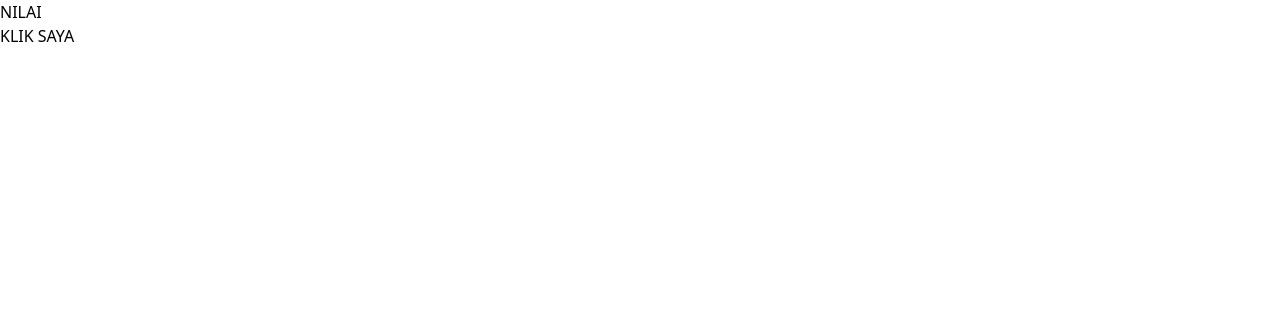
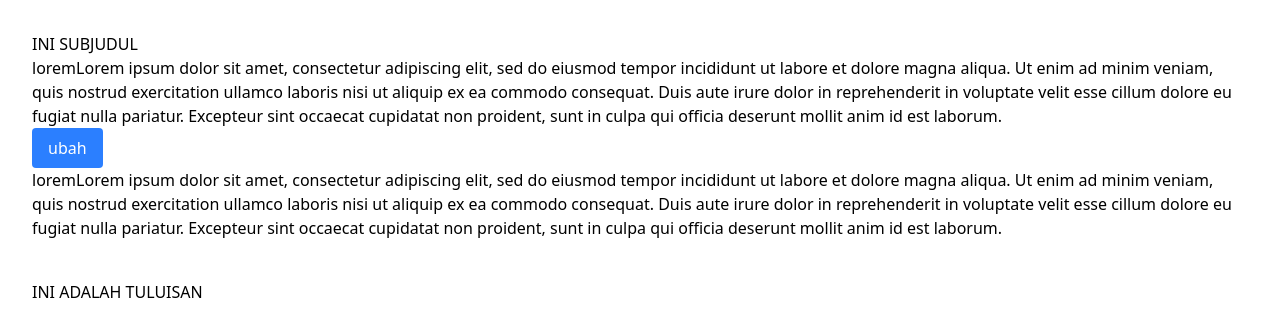
Before and after one commit to EmzdZiddan/ReactExercises, a React (Vite) app: page /test in a window 1280 px wide. Shown: the top 336 px of the page. Built offline with nearby package versions, Linux system fonts and the light colour scheme.

Commit message:
add file at Test.jsx for learn react hooks, for ex : useState useEffect,and useRef

```diff
--- a/src/pages/Products.jsx
+++ b/src/pages/Products.jsx
@@ -1,6 +1,6 @@
 import CardProducts from '../Components/Fragments/CardProducts.jsx';
 import Button from '../Components/Elements/Button/Index.jsx';
-import { useState,useEffect} from 'react';
+import { useState,useEffect, useRef} from 'react';
 
 const productsData = [
     {
@@ -47,7 +47,7 @@ const ProductsPage = () => {
         if (cart.length > 0) {
             const sum = cart.reduce((acc, item) => {
                 const product = productsData.find((p) => p.id === item.id);
-                return acc + product.price * item.quantity; // ✅ Ganti qty jadi quantity
+                return acc + product.price * item.quantity;
             }, 0);
             setTotalPrice(sum);
             localStorage.setItem("cart", JSON.stringify(cart));
@@ -62,18 +62,24 @@ const ProductsPage = () => {
                     item.id === id ? {...item, quantity: item.quantity + 1} : item
                 )
             )
-
         } else {
             setCart([...cart, {id: id, quantity: 1}]);
         }
-
     }
 
+    const totalPriceRef = useRef(null);
 
+    useEffect(() => {
+        if(cart.length > 0){
+            totalPriceRef.current.style.display = 'table-row';
+        }else {
+            totalPriceRef.current.style.display = 'none';
+        }
+    },[cart]);
 
   return (
     <>
-
+    {console.log(cart)}
     <div className='flex flex-row p-4 gap-10 items-center justify-end  bg-blue-900'>
         <div className="text-white text-bold">{email}</div>
         <Button type="button" width='w-fit' col='black' onClick={handleLogout}>Logout</Button>
@@ -119,7 +125,7 @@ const ProductsPage = () => {
                         );
                     } )}
 
-                    <tr >
+                    <tr ref={totalPriceRef}>
                         <td colSpan={3}><b>Total Price</b></td>
                         {totalPrice.toLocaleString('id-ID', {style: 'currency', currency: 'IDR'})}
 
--- a/src/pages/Test.jsx
+++ b/src/pages/Test.jsx
@@ -1,22 +1,29 @@
-import { useState } from 'react'
+import { useRef } from 'react';
 
 const Test = () => {
-    const [value, setValue] = useState([])
+  const refTo = useRef(null);
 
-    const handle = (id) => {
-        if(id === value.id){
-            setValue(value + 0)
-        }else{
-            setValue(console.log([...value, {nomor:1}]))
-        }
-    }
+  const handleClick = () => {
+    refTo.current.style.color='red';
+  };
 
-    return (
-        <div>
-            <h1>NILAI {value}</h1>
-            <button onClick={handle}>KLIK SAYA</button>
-        </div>
-    )
-}
+  return (
+    <div className="p-8">
+        <h2>INI SUBJUDUL</h2>
+        <p>loremLorem ipsum dolor sit amet, consectetur adipiscing elit, sed do eiusmod tempor incididunt ut labore et dolore magna aliqua. Ut enim ad minim veniam, quis nostrud exercitation ullamco laboris nisi ut aliquip ex ea commodo consequat. Duis aute irure dolor in reprehenderit in voluptate velit esse cillum dolore eu fugiat nulla pariatur. Excepteur sint occaecat cupidatat non proident, sunt in culpa qui officia deserunt mollit anim id est laborum.</p>
+
+
+      <button
+        onClick={handleClick}
+        className="px-4 py-2 bg-blue-500 text-white rounded"
+      > ubah
+      </button>
+
+      <p>loremLorem ipsum dolor sit amet, consectetur adipiscing elit, sed do eiusmod tempor incididunt ut labore et dolore magna aliqua. Ut enim ad minim veniam, quis nostrud exercitation ullamco laboris nisi ut aliquip ex ea commodo consequat. Duis aute irure dolor in reprehenderit in voluptate velit esse cillum dolore eu fugiat nulla pariatur. Excepteur sint occaecat cupidatat non proident, sunt in culpa qui officia deserunt mollit anim id est laborum.</p>
+
+        <h2 ref={refTo} className='mt-10 '>INI ADALAH TULUISAN </h2>
+    </div>
+  );
+};
 
 export default Test;
```
Also changed, not shown: src/pages/Draft.jsx (deleted).
